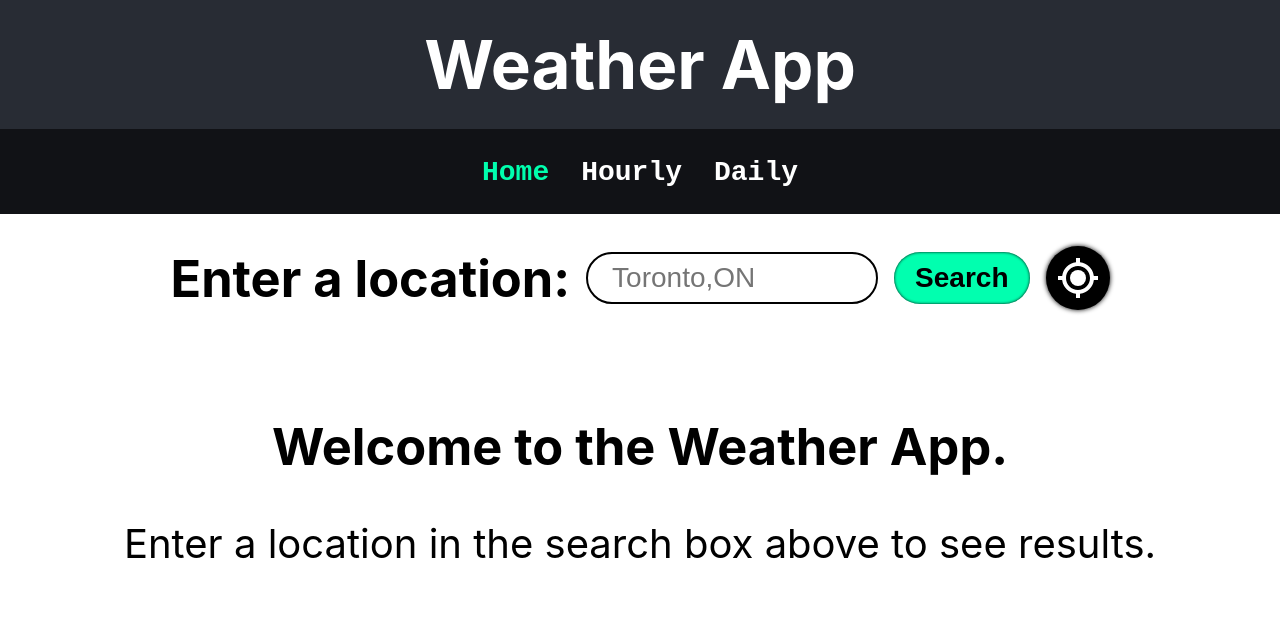
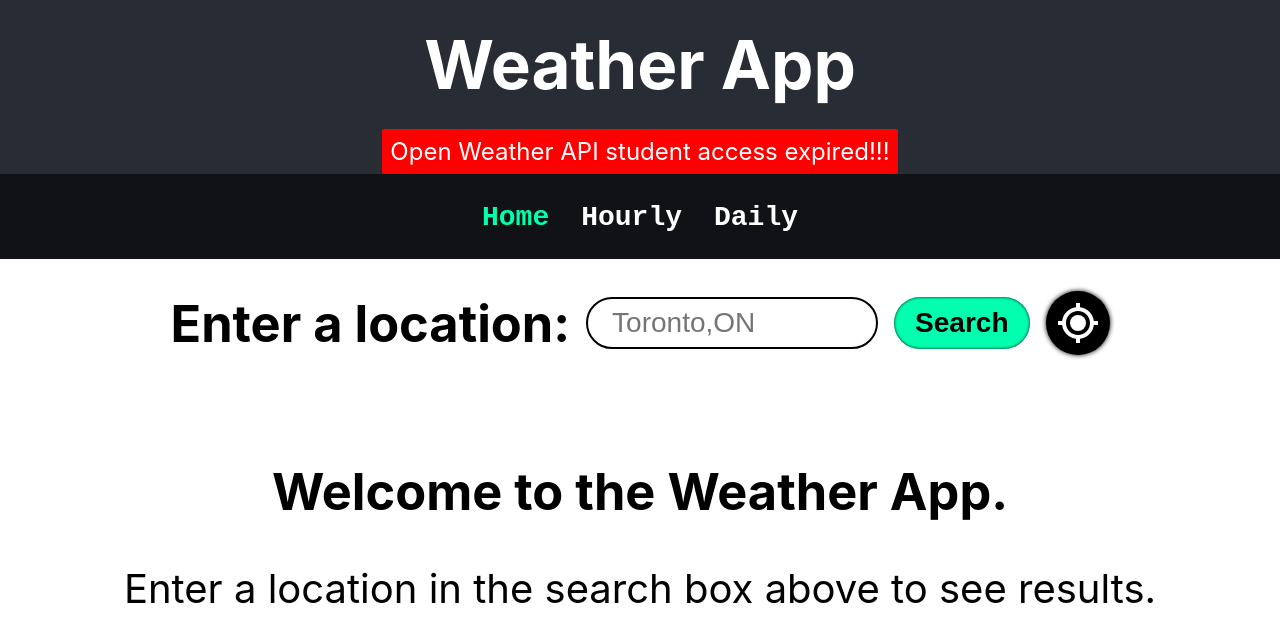
Before and after one commit to maha0134/React-weather-app, a React (Create React App) app: page /#/home in a window 1280 px wide. Shown: the top 642 px of the page. Built offline with nearby package versions, Linux system fonts and the light colour scheme; no server answers; the HTML template or start-up script is replaced by a standard one.

Commit message:
Add API expired error highlight

```diff
--- a/src/components/Header/Header.js
+++ b/src/components/Header/Header.js
@@ -6,6 +6,7 @@ function Header() {
       <h1>
         <Link to="/">Weather App</Link>
       </h1>
+      <div className="highlight">Open Weather API student access expired!!!</div>
     </header>
   );
 }
--- a/src/components/Header/header.css
+++ b/src/components/Header/header.css
@@ -76,3 +76,10 @@ h5 {
     font-size: 1.333rem;
   }
 }
+
+.highlight {
+  font-size: 1.5rem;
+  background-color: red;
+  padding: 0.5rem;
+  border-radius: 0.125rem;
+}
```
